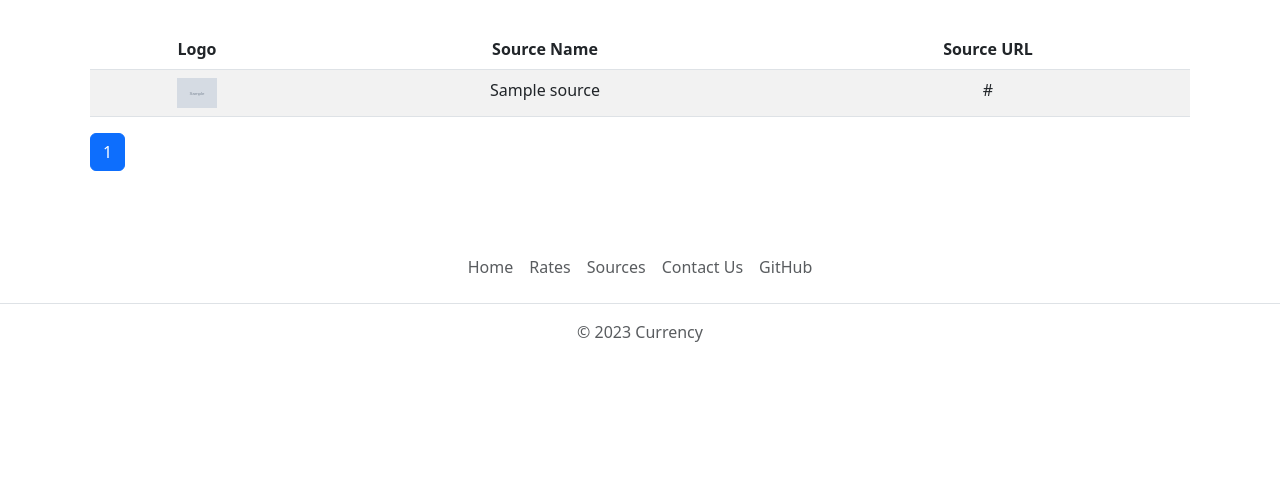
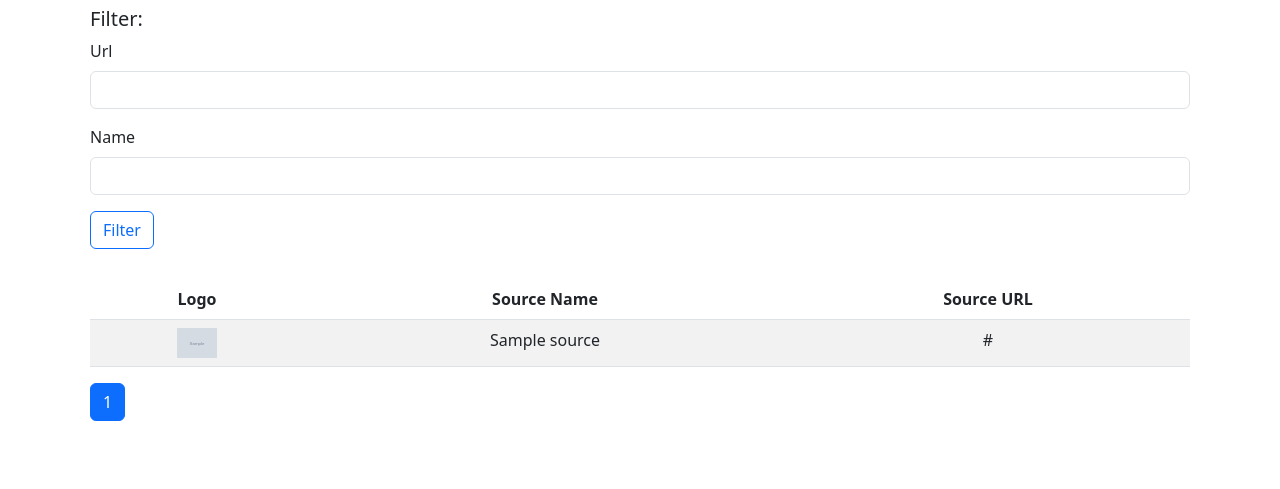
Before and after one commit to nkstlrv/Currency, a Django app: page /sources/table/ in a window 1280 px wide. Shown: the part 123-612 px from the top of the page. Run offline with Django 4.2, Linux system fonts and the light colour scheme; data comes from the database, SQL or seed files in the repository; tables that the repository leaves empty hold one stand-in row (values such as "Sample post"); grey boxes marked "Sample" are stand-in pictures; some libraries are stand-ins or nearby versions.

Commit message:
SourceListView filtering

```diff
--- a/app/currency/filters.py
+++ b/app/currency/filters.py
@@ -1,8 +1,14 @@
 import django_filters
-from .models import Rate
+from .models import Rate, Source
 
 
 class RateFilter(django_filters.FilterSet):
     class Meta:
         model = Rate
         fields = ("source", "currency")
+
+
+class SourceFilter(django_filters.FilterSet):
+    class Meta:
+        model = Source
+        fields = ("url", "name")
--- a/app/currency/templates/currency/sources.html
+++ b/app/currency/templates/currency/sources.html
@@ -1,5 +1,6 @@
 {% extends 'currency/base.html' %}
 {% load static %}
+{% load crispy_forms_tags %}
 {% block css %}
     <link rel="stylesheet" href="{% static 'currency/css/table.css' %}"/>
 {% endblock %}
@@ -13,6 +14,15 @@
     </div>
 
     {% if sources|length > 0 %}
+
+        <div class="col-12" style="text-align: left">
+        <h5>Filter:</h5>
+            <form method="get">
+                {{ filter.form|crispy }}
+                <button class="btn btn-outline-primary" type="submit">Filter</button>
+            </form>
+
+        </div>
 
         <div class="table-div">
             <table class="table table-striped">
--- a/app/currency/views.py
+++ b/app/currency/views.py
@@ -12,8 +12,9 @@ from django.views.generic import (
 from django.contrib.auth.mixins import LoginRequiredMixin
 from .tasks import send_email_contact_us
 from django_filters.views import FilterView
-from .filters import RateFilter
-import re
+from .filters import RateFilter, SourceFilter
+
+# import re
 
 
 class HomeTemplateView(TemplateView):
@@ -98,11 +99,25 @@ class ContactDeleteView(DeleteView, LoginRequiredMixin):
     success_url = reverse_lazy("contacts_table")
 
 
-class SourcesListView(ListView):
-    model = models.Source
+class SourcesListView(FilterView):
+    # model = models.Source
+    queryset = models.Source.objects.all().order_by("id")
     context_object_name = "sources"
     template_name = "currency/sources.html"
     paginate_by = 10
+    filterset_class = SourceFilter
+
+    def get_context_data(self, *, object_list=None, **kwargs):
+        context = super().get_context_data(object_list=object_list, **kwargs)
+
+        context["filter_params"] = "&".join(
+            f"{key}={value}" for key, value in self.request.GET.items() if key != "page"
+        )
+        # context["filter_params"] = re.sub(
+        #     r"(\?|&)page=(\d*)&*", "", string=self.request.GET.urlencode()
+        # )
+
+        return context
 
 
 class SourceCreateView(CreateView, LoginRequiredMixin):
```
